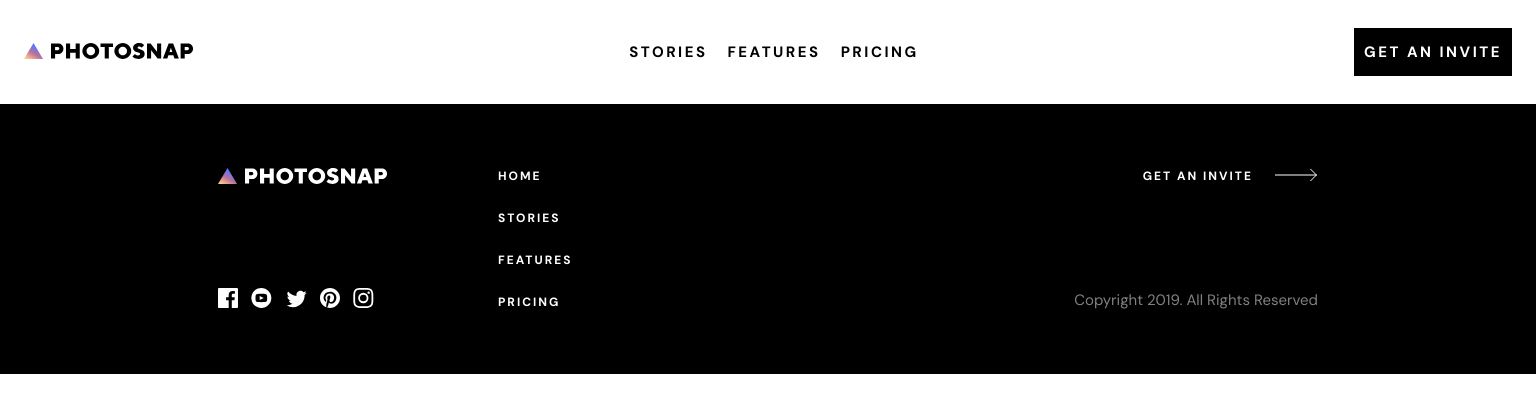
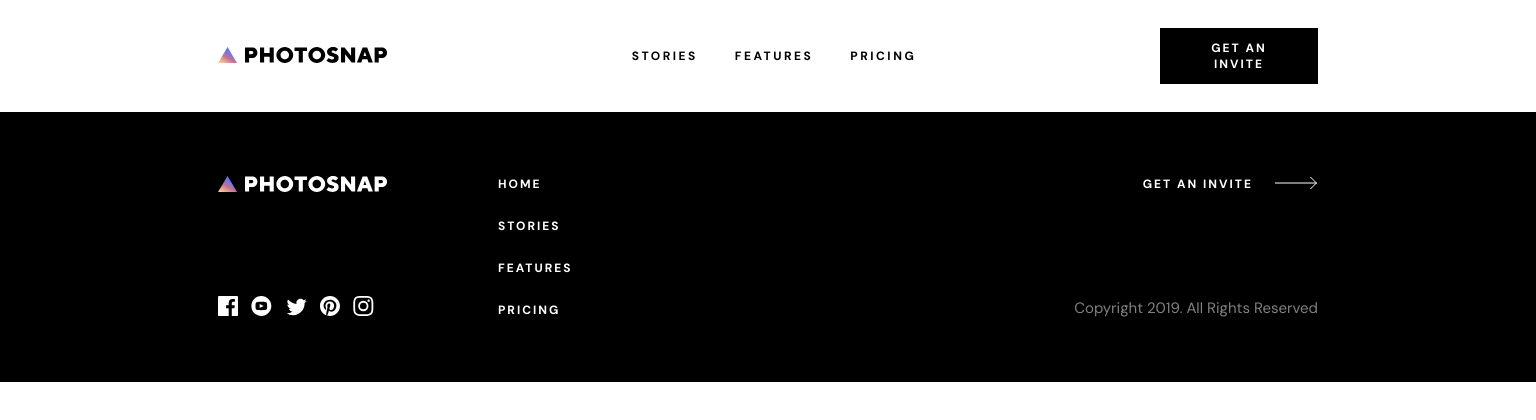
Before and after one commit to MichalTrubini/NEXT_Photosnap-multipage-website, a Next.js app: page / in a window 1536 px wide. Shown: the top 420 px of the page. Built offline with nearby package versions, Linux system fonts and the light colour scheme.

Commit message:
header responsivity

```diff
--- a/components/button.module.css
+++ b/components/button.module.css
@@ -1,7 +1,4 @@
 .button {
     text-transform: uppercase;
-    padding: 1.4rem 0;
     font-weight: 700;
-    font-size: 1.5rem;
-    letter-spacing: 2.5px;
 }
--- a/components/layout/header.module.css
+++ b/components/layout/header.module.css
@@ -17,7 +17,6 @@
     z-index: 99;
     background-color: var(--white);
     width: 100%;
-
 }
 
 .list {
@@ -51,6 +50,9 @@
     left: 50%;
     transform: translateX(-50%);
     display: none;
+    font-size: 1.5rem;
+    letter-spacing: 2.5px;
+    padding: 1.4rem 0;
 }
 
 .button_header::before {
@@ -72,6 +74,7 @@
         width: auto;
         display: flex;
         flex-direction: row;
+        gap: 3.7rem;
         align-items: center;
         margin: 0;
         padding: 0;
@@ -81,10 +84,26 @@
         position: unset;
         width: 100%;
         max-width: 15.8rem;
-        transform: translateX(0%)
+        transform: translateX(0%);
+        font-size: 1.2rem;
+        letter-spacing: 2px;
+        padding: 1.2rem 2.4rem;
     }
 
     .button_header::before {
         display: none;
     }
+
+    .list_item {
+        font-size: 1.2rem;
+    }
 }
+
+@media screen and (min-width: 1440px) {
+    .container {
+        padding: 2.8rem 0;
+        max-width: 110rem;
+        margin: auto;
+
+    }
+}
```
